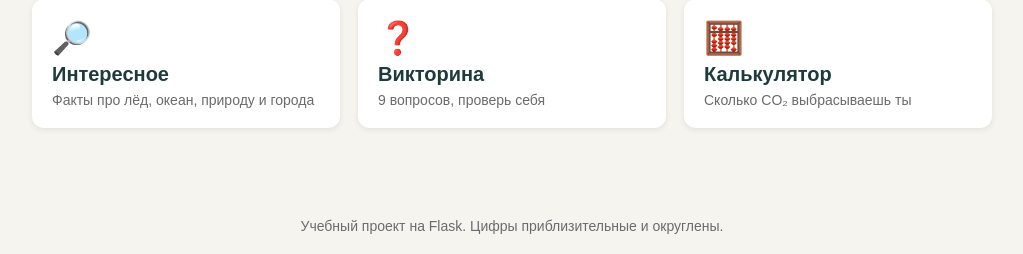
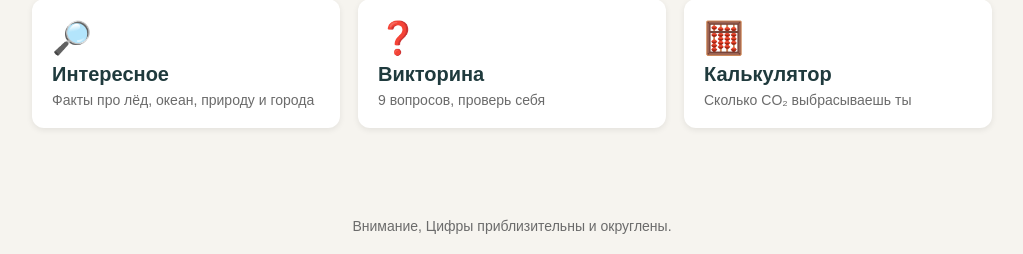
Before and after one commit to Vvlok/Final.py, a Flask app: page / in a window 1280 px wide. Shown: the part 738-992 px from the top of the page, without its empty margins (128-1151 px from the left). Run offline with Flask 3, Linux system fonts and the light colour scheme.

Commit message:
Update footer text for clarity

```diff
--- a/Финальный проект/templates/base.html
+++ b/Финальный проект/templates/base.html
@@ -28,7 +28,7 @@
     </main>
 
     <footer class="footer">
-        Учебный проект на Flask. Цифры приблизительные и округлены.
+        Внимание, Цифры приблизительны и округлены.
     </footer>
 
 </body>
```
